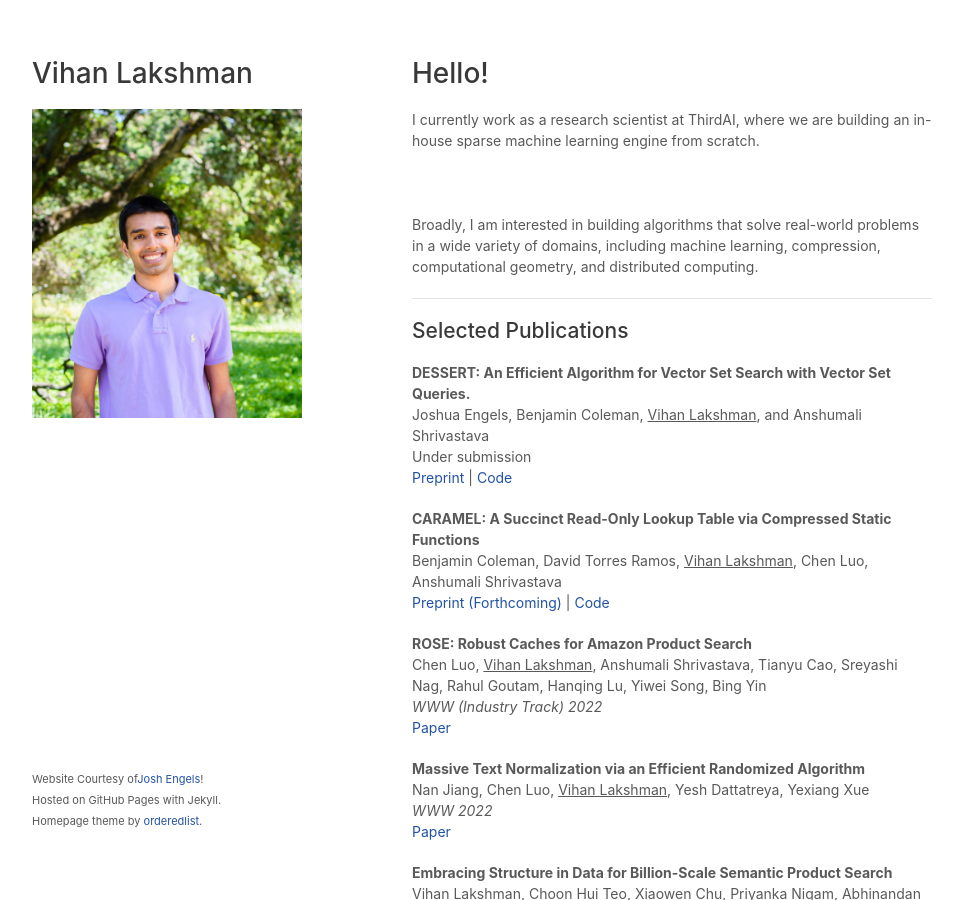
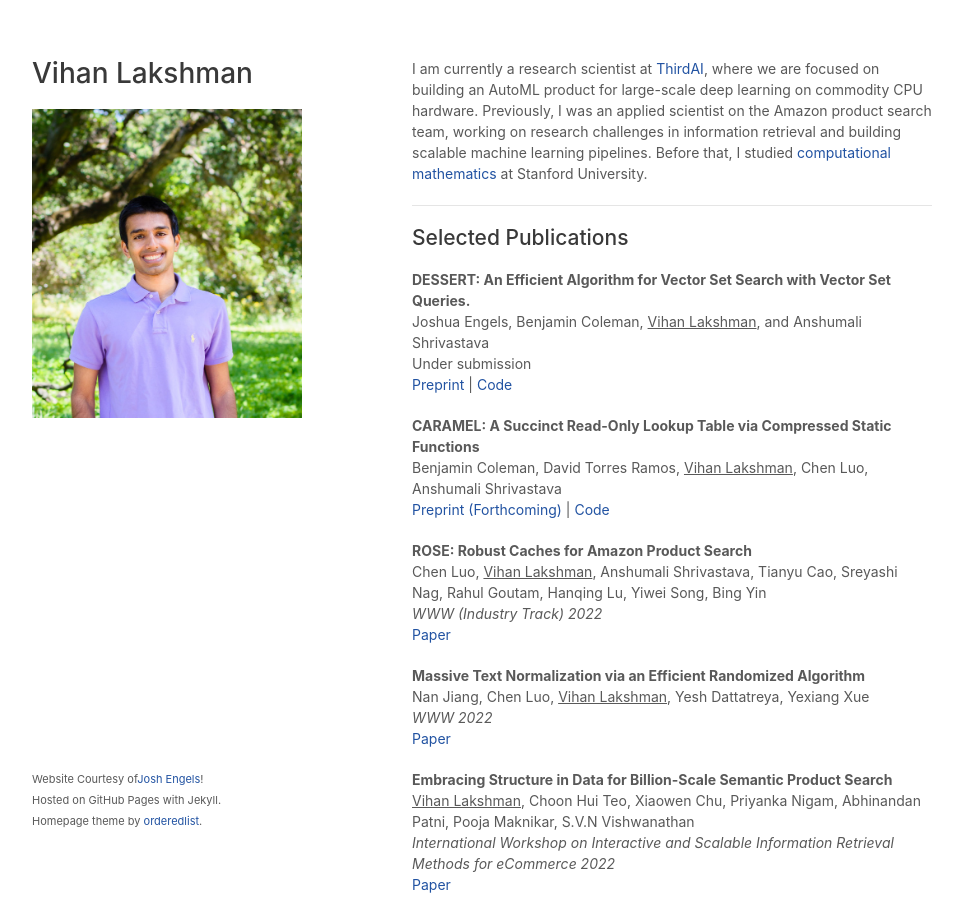
Before and after one commit to vihan-lakshman/vihan-lakshman.github.io, a Jekyll site: the page built from index.html, in a window 1280 px wide and 900 px high. Shown: the whole window, without its empty margins (158-1120 px from the left). Built offline with Jekyll 4.4.1, drawn with Linux system fonts in a browser that asks for light colours; a style sheet for code colours, icons or effects is not loaded.

Commit message:
Update bio

```diff
--- a/index.html
+++ b/index.html
@@ -42,18 +42,11 @@
     </header>
 
     <section>
-      <h1>Hello!</h1>
-
-      I currently work as a research scientist at ThirdAI, where we are building an
-      in-house sparse machine learning engine from scratch.
-
-      <br><br>
-
-      <br><br>
-
-      Broadly, I am interested in building algorithms that solve real-world
-      problems in a wide variety of domains, including machine learning,
-      compression, computational geometry, and distributed computing.
+      I am currently a research scientist at <a href="thirdai.com">ThirdAI</a>, where we are focused
+      on building an AutoML product for large-scale deep learning on commodity CPU hardware. Previously,
+      I was an applied scientist on the Amazon product search team, working on research challenges in information
+      retrieval and building scalable machine learning pipelines. Before that, I studied
+      <a href="https://icme.stanford.edu/"> computational mathematics</a> at Stanford University.
       <br>
       <br>
 
```
